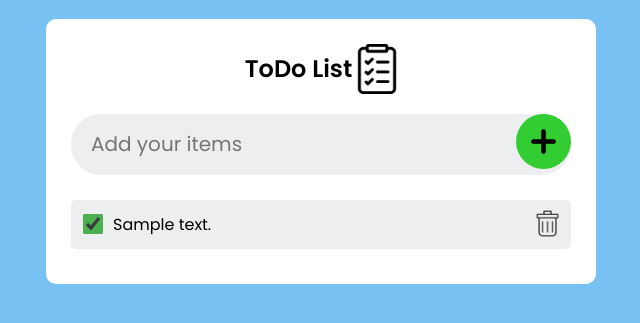
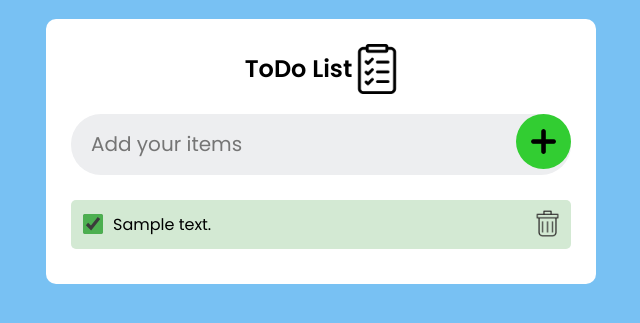
Before and after one commit to YIlyaA/Django_projects, a Django app: page /main/ in a window 1280 px wide. Shown: the part 249-572 px from the top of the page, without its empty margins (319-959 px from the left). Run offline with Django 5.2, Linux system fonts and the light colour scheme; a user stored in the database is signed in; tables that the repository leaves empty hold one stand-in row (values such as "Sample post").

Commit message:
fixed css style (green background if status == True)

```diff
--- a/todo/website/static/css/style.css
+++ b/todo/website/static/css/style.css
@@ -244,8 +244,7 @@ input[type="text"].edit-input {
 
 /* Style for completed items */
 .completed {
-  background-color: #d3e9d3;
-  /* Light green background */
+  background-color: #d3e9d3 !important; /* Light green background */
 }
 
 /* Align action buttons to the right */
@@ -280,32 +279,3 @@ input[type="text"].edit-input {
   /* Breaks long words at any point */
   max-width: 100%;
 }
-
-#description-container- {
-    {
-    item.id
-  }
-}
-
-  {
-  max-width: calc(100% - 80px);
-  /* Adjusts the max width based on other content */
-  overflow: hidden;
-  /* Hide overflow content */
-  text-overflow: ellipsis;
-  /* Adds ellipsis for overflowed content */
-  white-space: nowrap;
-  /* Prevents wrapping for a single-line view with ellipsis */
-}
-
-/* If you want text to wrap within multiple lines instead of using ellipsis */
-.list-item #description-container- {
-    {
-    item.id
-  }
-}
-
-  {
-  white-space: normal;
-  /* Allows multi-line wrapping */
-}
```
